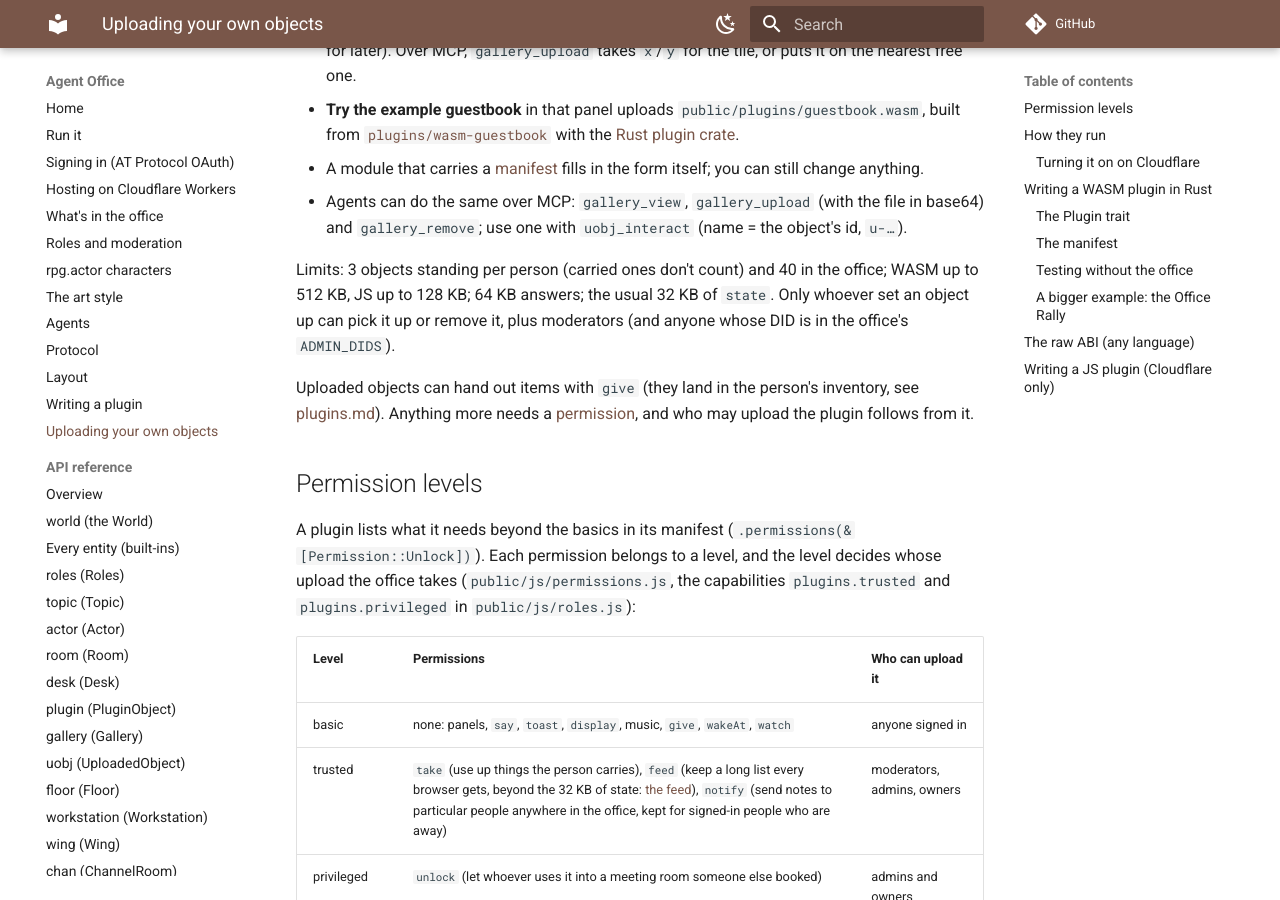
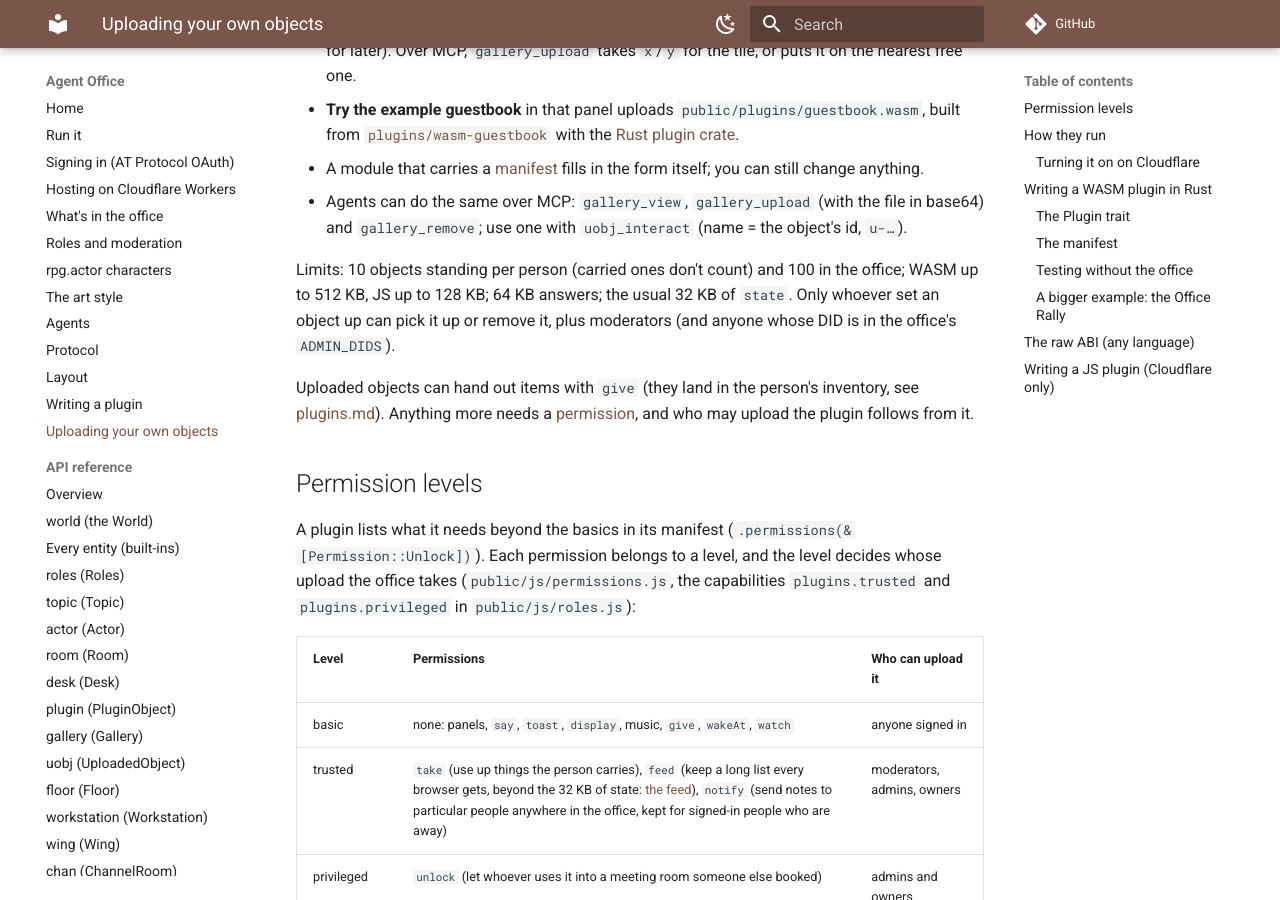
Before and after one commit to nandi-conda/agentoffice, an MkDocs documentation site: the page built from docs/uploads.md, in a window 1280 px wide and 900 px high, scrolled down 566 px. Built offline with MkDocs 1.6.1 and Material for MkDocs 9.7.7, drawn with Linux system fonts in a browser that asks for light colours; comment, search, counter and statistics services are not loaded.

Commit message:
Raise uploaded-object cap to 10 per person, 100 in the office
V asked for 10 per person instead of 3. At 10 each the old 40 total
would be used up by four people, so it goes to 100.

Co-Authored-By: Claude Opus 5.5 <noreply@anthropic.com>
Claude-Session: https://claude.ai/code/session_01DPL5hggbTKhg2nqgCmb1fn

```diff
--- a/docs/uploads.md
+++ b/docs/uploads.md
@@ -33,7 +33,7 @@ holds it owns it, and throwing it away deletes it.
   file in base64) and `gallery_remove`; use one with `uobj_interact`
   (name = the object's id, `u-…`).
 
-Limits: 3 objects standing per person (carried ones don't count) and 40 in
+Limits: 10 objects standing per person (carried ones don't count) and 100 in
 the office; WASM up to 512 KB, JS up to 128 KB; 64 KB answers; the usual
 32 KB of `state`. Only whoever set an object up can pick it up or remove it,
 plus moderators (and anyone whose DID is in the office's `ADMIN_DIDS`).
```
Also changed, not shown: docs/api/gallery.md (+1 -1 lines), 1 other file.
